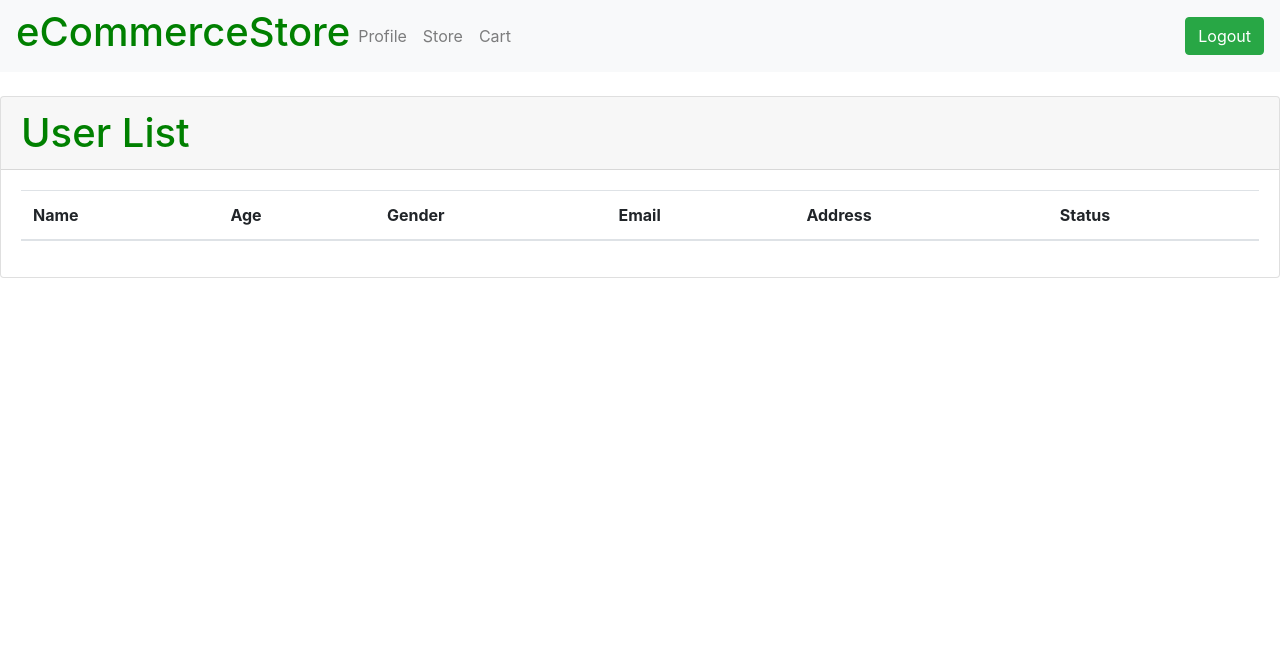
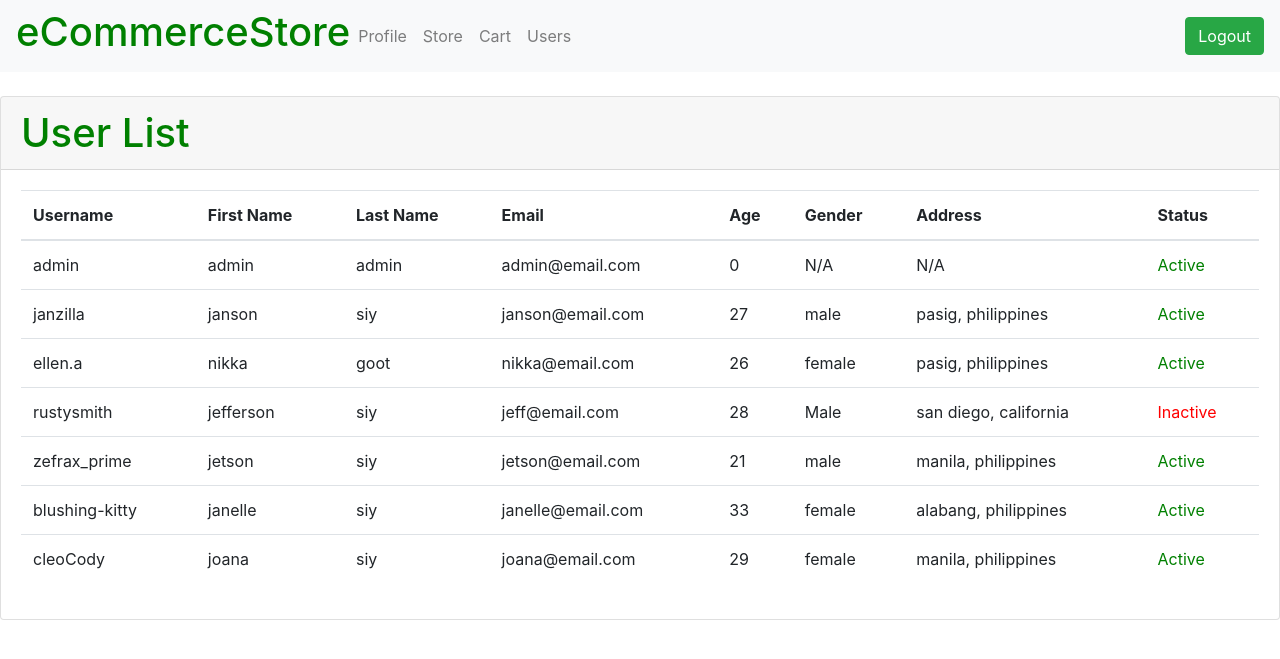
Before and after one commit to JansonSiy/eCommerceApp, a Django app: page /store/users/ in a window 1280 px wide. Shown: the top 659 px of the page. Run offline with Django 3.2, Linux system fonts and the light colour scheme; data comes from the database, SQL or seed files in the repository; both versions use the stored data as it was after the commit; lists and menus that the app fills with data are empty; some libraries are stand-ins or nearby versions.

Commit message:
fixed users views & templates

```diff
--- a/eCommerceApp/projectFolder_eCommerceApp/store/templates/store/base_logged_in.html
+++ b/eCommerceApp/projectFolder_eCommerceApp/store/templates/store/base_logged_in.html
@@ -28,6 +28,9 @@
                 <li class="nav-item">
                     <a class="nav-link" href="{% url 'store:cart' %}">Cart</a>
                 </li>
+                <li class="nav-item">
+                    <a class="nav-link" href="{% url 'store:users' %}">Users</a>
+                </li>
             </ul>
             <div>
                 <form action="{% url 'accounts:logout' %}" method="post">
--- a/eCommerceApp/projectFolder_eCommerceApp/store/templates/store/users.html
+++ b/eCommerceApp/projectFolder_eCommerceApp/store/templates/store/users.html
@@ -12,10 +12,12 @@
             <table class="table">
                 <thead>
                     <tr>
-                        <th scope="col">Name</th>
+                        <th scope="col">Username</th>
+                        <th scope="col">First Name</th>
+                        <th scope="col">Last Name</th>
+                        <th scope="col">Email</th>
                         <th scope="col">Age</th>
                         <th scope="col">Gender</th>
-                        <th scope="col">Email</th>
                         <th scope="col">Address</th>
                         <th scope="col">Status</th>
                     </tr>
@@ -23,15 +25,17 @@
                 <tbody>
                     {% for user in users %}
                         <tr>
-                            <td>{{user.name}}</td>
-                            <td>{{user.age}}</td>
-                            <td>{{user.gender}}</td>
+                            <td>{{user.username}}</td>
+                            <td>{{user.first_name}}</td>
+                            <td>{{user.last_name}}</td>
                             <td>{{user.email}}</td>
-                            <td>{{user.address}}</td>
+                            <td>{{user.profile.age}}</td>
+                            <td>{{user.profile.gender}}</td>
+                            <td>{{user.profile.address}}</td>
                             <td>
-                                {% if user.status == True %}
+                                {% if user.profile.status == True %}
                                     <span class="active">Active</span>
-                                {% elif user.status == False %}
+                                {% elif user.profile.status == False %}
                                     <span class="inactive">Inactive</span>
                                 {% else %}
                                     <span class="pending">N/A</span>
--- a/eCommerceApp/projectFolder_eCommerceApp/store/url.py
+++ b/eCommerceApp/projectFolder_eCommerceApp/store/url.py
@@ -8,7 +8,7 @@ from . import views
 app_name = 'store'
 
 urlpatterns = [
-    # CUSTOMER MODEL
+    # USER & POFILE MODEL
     path('profile/', views.profile, name='profile'),
     path('users/', views.users, name='users'),
     # PRODUCT MODEL
--- a/eCommerceApp/projectFolder_eCommerceApp/store/views.py
+++ b/eCommerceApp/projectFolder_eCommerceApp/store/views.py
@@ -3,6 +3,7 @@ from django.shortcuts import render
 from .models import Profile
 from .models import Product
 from .models import Order
+from .models import User
 # STEP 11 - REQUIRE LOGIN AUTHENTICATION
 from django.contrib.auth.decorators import login_required
 
@@ -26,9 +27,9 @@ def users(request):
 
     # users = Customer.objects.all()
 
-    # context = {'users': users}
+    users = User.objects.all()
 
-    context = {}
+    context = {'users': users}
 
     return render(request, 'store/users.html', context)
 
```
Also changed, not shown: eCommerceApp/projectFolder_eCommerceApp/db.sqlite3.
